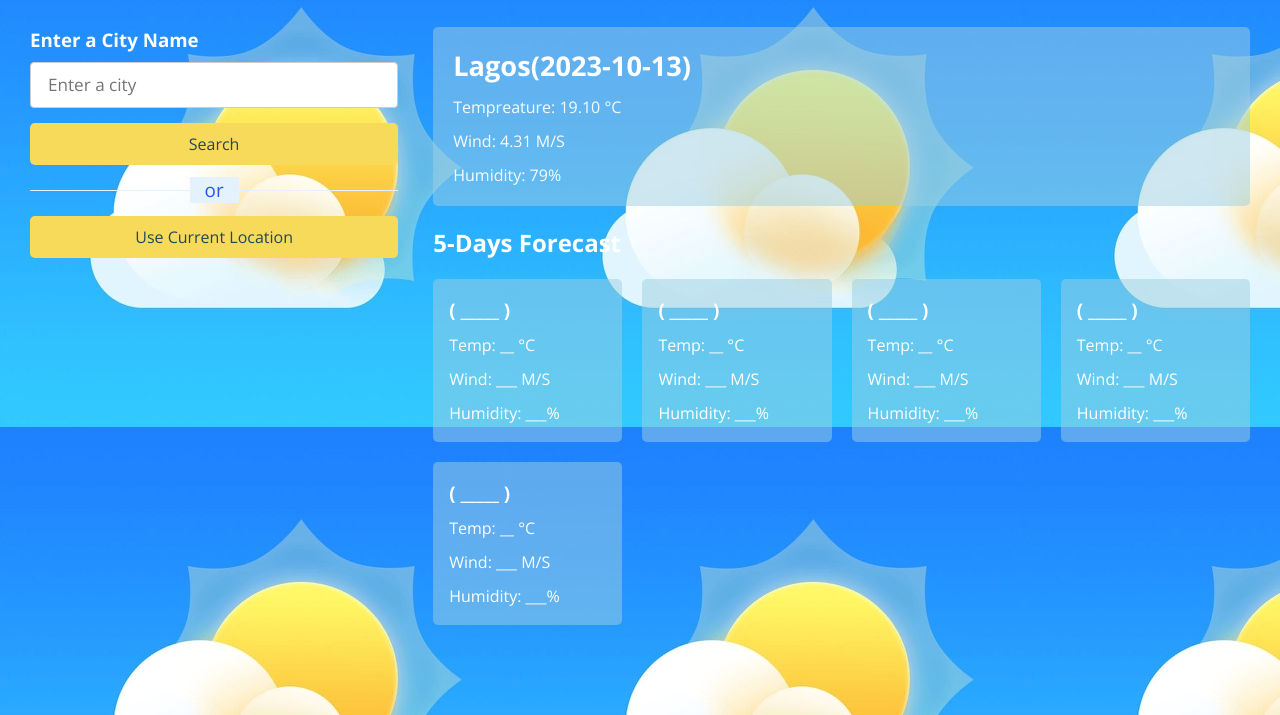
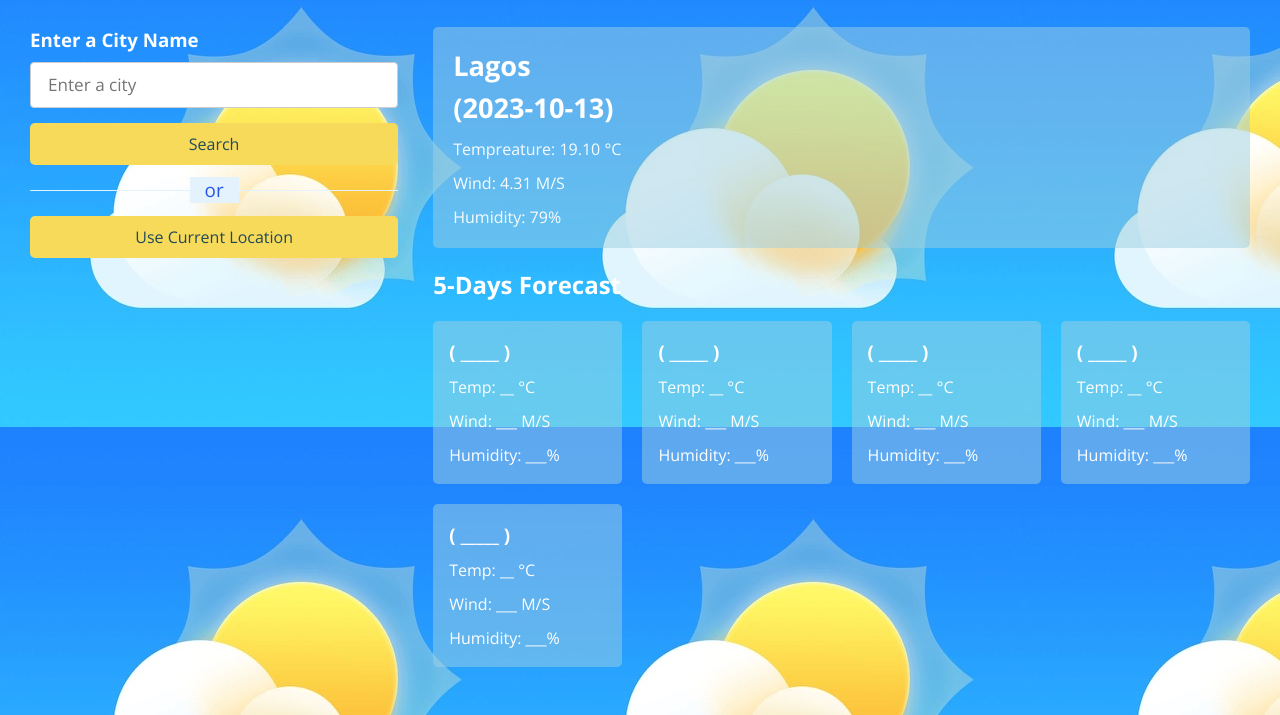
Before and after one commit to pedroolayemi/weatherwebapp, a plain HTML site: page index.html in a window 1280 px wide. Shown: the part 85-800 px from the top of the page. Drawn offline with nearby package versions, Linux system fonts and the light colour scheme.

Commit message:
Update index.html

```diff
--- a/index.html
+++ b/index.html
@@ -23,7 +23,7 @@
         <div class="weather-data">
             <div class="current-weather">
                 <div class="details">
-                    <h2>Lagos(2023-10-13)</h2>
+                    <h2>Lagos <span class="current-date">(2023-10-13)</span></h2>
                     <h4>Tempreature: 19.10 °C</h4>
                     <h4>Wind: 4.31 M/S</h4>
                     <h4>Humidity: 79%</h4>
```
